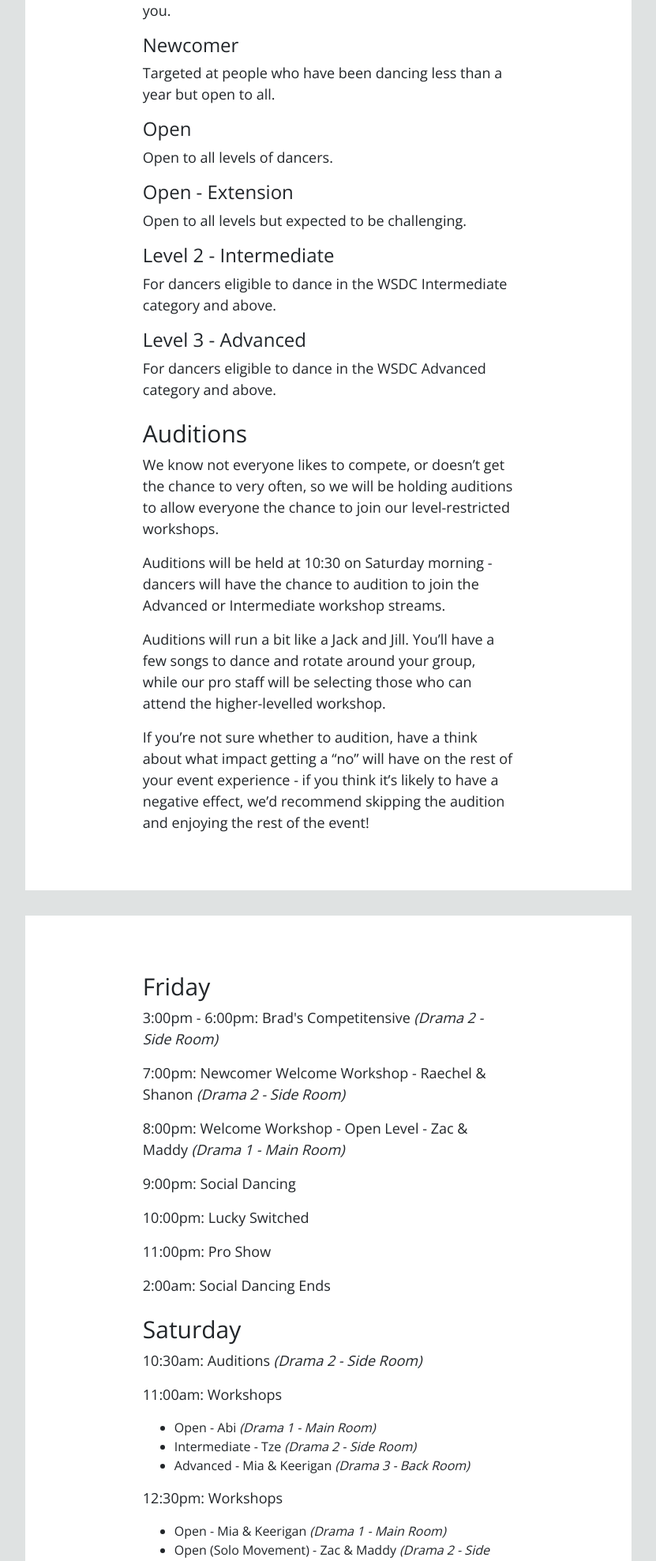
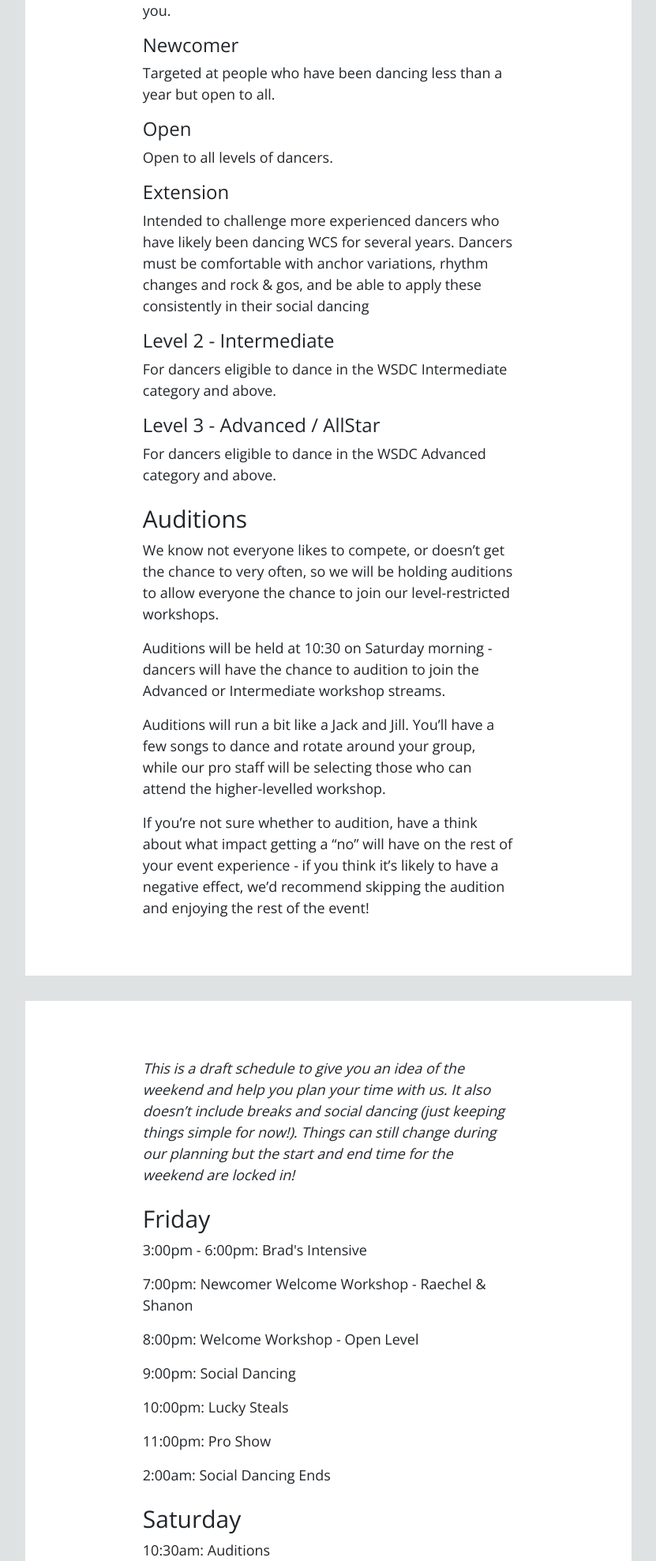
Before and after one commit to cherise-tan/swingvasion, a Node server app: page /schedule in a window 1280 px wide. Shown: the part 488-2464 px from the top of the page at 79% size, without its empty margins (224-1055 px from the left). Run offline with Node 20, Linux system fonts and the light colour scheme.

Commit message:
Initial reset

```diff
--- a/views/schedule.ejs
+++ b/views/schedule.ejs
@@ -23,8 +23,13 @@
             <h4>Open</h4>
             <p>Open to all levels of dancers.</p>
 
-            <h4>Open - Extension</h4>
-            <p>Open to all levels but expected to be challenging.</p>
+            <h4>Extension</h4>
+            <p>
+              Intended to challenge more experienced dancers who have likely
+              been dancing WCS for several years. Dancers must be comfortable
+              with anchor variations, rhythm changes and rock & gos, and be able
+              to apply these consistently in their social dancing
+            </p>
 
             <h4>Level 2 - Intermediate</h4>
             <p>
@@ -32,7 +37,7 @@
               and above.
             </p>
 
-            <h4>Level 3 - Advanced</h4>
+            <h4>Level 3 - Advanced / AllStar</h4>
             <p>
               For dancers eligible to dance in the WSDC Advanced category and
               above.
@@ -69,35 +74,46 @@
       <div class="swingvasion-box">
         <div class="swingvasion-details">
           <div class="m-4">
-            <!-- <p>
-              This is a draft schedule to give you an idea of the weekend and
-              help you plan your time with us. It also doesn’t include breaks
-              and social dancing (just keeping things simple for now). Things
-              can still change during our planning but the start and end time
-              for the weekend are locked in!
-            </p> -->
+            <p>
+              <em>
+                This is a draft schedule to give you an idea of the weekend and
+                help you plan your time with us. It also doesn’t include breaks
+                and social dancing (just keeping things simple for now!). Things
+                can still change during our planning but the start and end time
+                for the weekend are locked in!
+              </em>
+            </p>
 
             <h3 class="p-0 mt-4">Friday</h3>
             <p>
-              3:00pm - 6:00pm: Brad's Competitensive
-              <em>(Drama 2 - Side Room)</em>
+              3:00pm - 6:00pm: Brad's Intensive
+              <!-- <em>(Drama 2 - Side Room)</em> -->
             </p>
-            <p>
+            <p>7:00pm: Newcomer Welcome Workshop - Raechel & Shanon</p>
+            <!-- <p>
               7:00pm: Newcomer Welcome Workshop - Raechel & Shanon
               <em>(Drama 2 - Side Room)</em>
+            </p> -->
+            <p>
+              8:00pm: Welcome Workshop - Open Level
+              <!-- <em>(Drama 1 - Main Room)</em> -->
             </p>
-            <p>
+            <!-- <p>
               8:00pm: Welcome Workshop - Open Level - Zac & Maddy
               <em>(Drama 1 - Main Room)</em>
-            </p>
+            </p> -->
             <p>9:00pm: Social Dancing</p>
-            <p>10:00pm: Lucky Switched</p>
+            <p>10:00pm: Lucky Steals</p>
             <p>11:00pm: Pro Show</p>
             <p>2:00am: Social Dancing Ends</p>
 
             <h3 class="p-0 mt-4">Saturday</h3>
-            <p>10:30am: Auditions <em>(Drama 2 - Side Room)</em></p>
-            <p>11:00am: Workshops</p>
+            <p>
+              10:30am: Auditions
+              <!-- <em>(Drama 2 - Side Room)</em> -->
+            </p>
+            <p>11am - 3:30pm: Workshops</p>
+            <!-- <p>11:00am: Workshops</p>
             <ul>
               <li>Open - Abi <em>(Drama 1 - Main Room)</em></li>
               <li>Intermediate - Tze <em>(Drama 2 - Side Room)</em></li>
@@ -117,21 +133,23 @@
               <li>Newcomers - Zac & Maddy <em>(Drama 1 - Main Room)</em></li>
               <li>Open Extension - Tze <em>(Drama 2 - Side Room)</em></li>
               <li>Intermediate - Abi <em>(Drama 3 - Back Room)</em></li>
-            </ul>
-            <p>3:00pm: Competition Prelims</p>
-            <p>5:30pm: Dinner Break, Floor Trials</p>
-            <p>6:30pm: MackZaddy Podcast</p>
-            <p>7:15pm: Doors Open, Competition Marshalling</p>
+            </ul> -->
+            <p>3:00pm: Competition Prelims & Semis</p>
+            <!-- <p>5:30pm: Dinner Break, Floor Trials</p> -->
+            <!-- <p>6:30pm: MackZaddy Podcast</p> -->
+            <!-- <p>7:15pm: Doors Open, Competition Marshalling</p> -->
             <p>7:30pm: Competition Finals</p>
-            <p>10:00pm: Routines</p>
-            <p>10:30pm: Invitational J&J</p>
-            <p>11:00pm: Awards</p>
-            <p>11:30pm: Power Half Hour</p>
-            <p>????am: Iceblocks!!</p>
+            <!-- <p>10:00pm: Routines</p> -->
+            <p>10:00pm: Invitational J&J</p>
+            <!-- <p>11:00pm: Awards</p> -->
+            <!-- <p>11:30pm: Power Half Hour</p> -->
+            <!-- <p>????am: Iceblocks!!</p> -->
             <p>3:00am: Social Dancing Ends</p>
 
             <h3 class="p-0 mt-4">Sunday</h3>
-            <p>11:00am: Workshops</p>
+            <p>11am - 1:30pm: Workshops</p>
+            <p>1:30pm: Brad's Shenanigames</p>
+            <!-- <p>11:00am: Workshops</p>
             <ul>
               <li>Open - Mackenzie <em>(Drama 1 - Main Room)</em></li>
               <li>
@@ -150,9 +168,9 @@
             <p>
               1:30pm: Closing Workshop - Open Level - Brad
               <em>(Drama 1 - Main Room)</em>
-            </p>
+            </p> -->
             <p>2:30pm: Afternoon Social Dancing</p>
-            <p>4:30pm: Social Dancing Ends</p>
+            <p>5:00pm: Social Dancing Ends</p>
             <p>7:30pm: After Party at Loosies Superette (135 Cuba Street)</p>
           </div>
         </div>
--- a/views/southern-lights-swing.ejs
+++ b/views/southern-lights-swing.ejs
@@ -3,7 +3,7 @@
 <section class="lightSection">
   <div>
     <h1 class="title">Southern Lights Swing</h1>
-    <h2>26 February to 2 March 2026</h2>
+    <h2>25 February to 1 March 2026</h2>
 
     <div class="mb-3">
       <div class="swingvasion-box">
@@ -12,8 +12,8 @@
         <div class="swingvasion-details">
           <div class="m-4">
             <p>
-              This year Southern Lights Swing is being held the weekend before
-              Swingvasion in Hobart, Australia. So why not do both events!
+              Southern Lights Swing is being held the weekend before Swingvasion
+              in Hobart, Australia. So why not do both events!
             </p>
 
             <p>
```
Also changed, not shown: views/competition.ejs (+14 -25 lines), views/event-passes.ejs (+18 -17 lines), views/home.ejs (+15 -11 lines), views/staff.ejs (+10 -22 lines).
